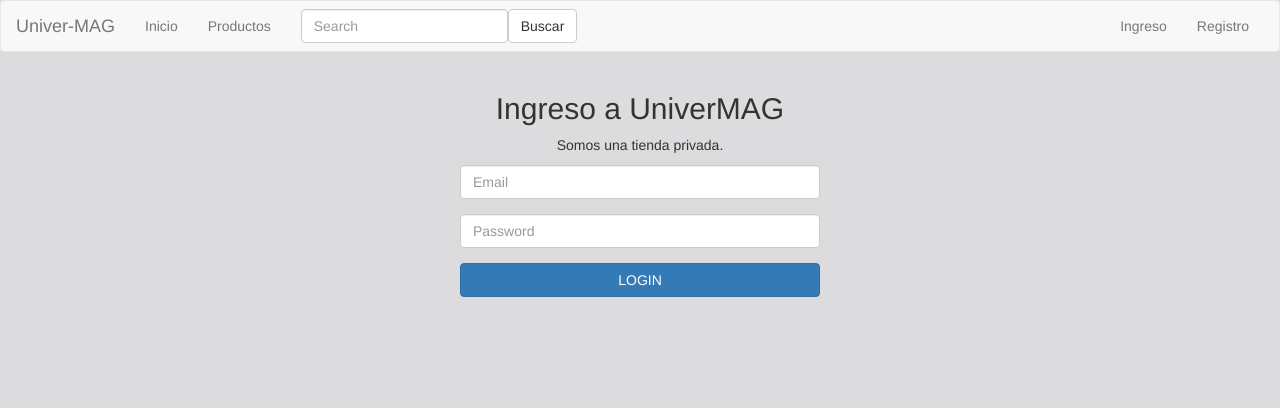
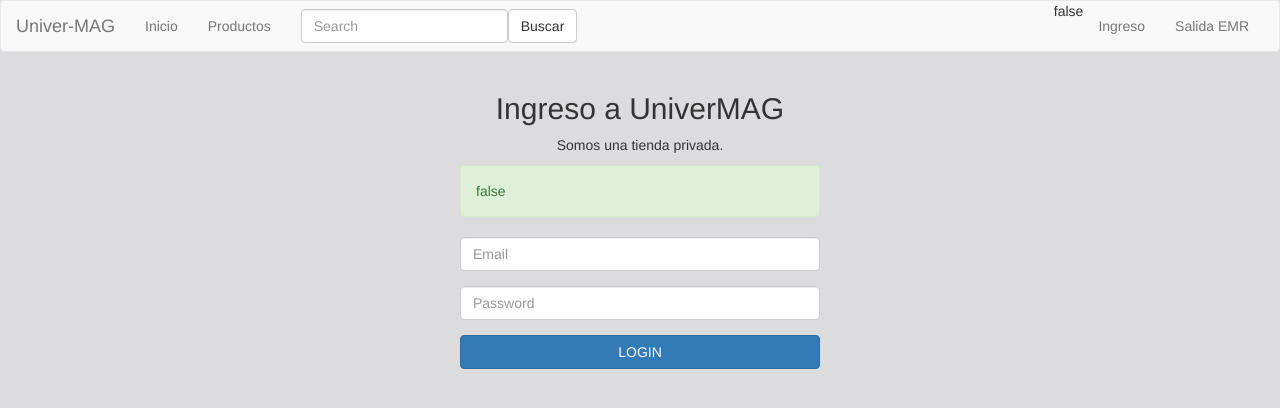
Before and after one commit to maceuge/Angular_Cart, an Angular app: page /login in a window 1280 px wide. Shown: the top 408 px of the page. Built offline with nearby package versions, Linux system fonts and the light colour scheme.

Commit message:
Arreglo de error de login, variable de de session (p1)

```diff
--- a/src/app/app.module.ts
+++ b/src/app/app.module.ts
@@ -1,8 +1,9 @@
 import {NgModule} from '@angular/core';
 import {BrowserModule} from '@angular/platform-browser';
 import {HttpModule} from '@angular/http';
+import {FormsModule} from '@angular/forms';
 import {RouterModule} from '@angular/router';
-import {FormsModule} from '@angular/forms';
+
 
 import {HomeComponent} from './components/home/home.component';
 import {ProductComponent} from './components/product/product.component';
@@ -45,8 +46,8 @@ const routes = [
   imports: [
     BrowserModule,
     HttpModule,
+    FormsModule,
     RouterModule.forRoot(routes),
-    FormsModule
   ],
   bootstrap: [
     HomeComponent
--- a/src/app/components/home/home.component.html
+++ b/src/app/components/home/home.component.html
@@ -22,9 +22,11 @@
         <button type="submit" class="btn btn-default">Buscar</button>
       </form>
       <ul class="nav navbar-nav navbar-right">
-        <li><a *ngIf="!auth.session" routerLink="login">Ingreso</a></li>
-        <li><a *ngIf="auth.session" (click)="logout()">Salir</a></li>
-        <li><a href="">Registro</a></li>
+        <li><p>{{sessionStatus() | json}}</p></li>
+        <li><a href="" *ngIf="!sessionStatus()" routerLink="login">Ingreso</a></li>
+        <li><a href="" *ngIf="sessionStatus()" (click)="logout()">Salir</a></li>
+        <li><a href="" (click)="logout()">Salida EMR</a></li>
+        <!--<li><a href="">Registro</a></li>-->
       </ul>
     </div><!-- /.navbar-collapse -->
   </div><!-- /.container-fluid -->
--- a/src/app/components/home/home.component.ts
+++ b/src/app/components/home/home.component.ts
@@ -10,9 +10,13 @@ import {AuthService} from '../../services/auth.services';
 export class HomeComponent implements OnInit{
   title: string = "Univer-MAG";
 
-  constructor (protected auth: AuthService) {}
+  constructor (private auth: AuthService) {}
 
   ngOnInit () {}
+
+  sessionStatus () {
+    return this.auth.getSession();
+  }
 
   logout () {
     this.auth.logout();
--- a/src/app/components/login/login.component.html
+++ b/src/app/components/login/login.component.html
@@ -3,18 +3,23 @@
     <div class="col-md-4 col-md-offset-4">
       <h2 class="text-center">Ingreso a UniverMAG</h2>
       <p class="text-center">Somos una tienda privada.</p>
-      <form action="" (ngSubmit)="login()" #loginForm="ngForm">
-        <div class="has-error" *ngIf="error">
+
+      <form (ngSubmit)="login()" #loginForm="ngForm">
+        <div class="alert alert-danger" *ngIf="error">
           {{error}}
         </div>
-        <div class="form-group">
-          <input type="text" class="form-control" (ngModule)="user.email" placeholder="Email">
+        <div class="alert alert-success">
+          {{ sessionStatus() | json}}
         </div>
         <div class="form-group">
-          <input type="password" class="form-control" (ngModule)="user.password" placeholder="Password">
+          <input type="text" class="form-control" [(ngModel)]="user.email" name="email" placeholder="Email">
+        </div>
+        <div class="form-group">
+          <input type="password" class="form-control" [(ngModel)]="user.password" name="password" placeholder="Password">
         </div>
         <button class="btn btn-primary btn-block">LOGIN</button>
       </form>
+
     </div>
   </div>
 </div>
--- a/src/app/components/login/login.component.ts
+++ b/src/app/components/login/login.component.ts
@@ -16,6 +16,10 @@ export class AuthComponent {
     this.user = {email: null, password: null}
   }
 
+  sessionStatus () {
+    return this.auth.getSession();
+  }
+
   login () {
     if (!this.auth.login(this.user)) {
       this.error = "La Contraseña es incorrecta";
--- a/src/app/components/product/product.component.ts
+++ b/src/app/components/product/product.component.ts
@@ -29,7 +29,7 @@ export class ProductComponent implements OnInit{
   }
 
   ngOnInit () {
-    this.auth.chekSession();
+    this.auth.checkSession();
     this.getProducts();
   }
 
--- a/src/app/components/welcome/welcome.component.ts
+++ b/src/app/components/welcome/welcome.component.ts
@@ -4,7 +4,8 @@ import {AuthService} from '../../services/auth.services';
 @Component ({
   selector: 'welcome',
   template: `<h2 class="text-center">Bienvenido a UniverMag</h2>
-  <p class="text-center">Una Tienda en donde puedes conseguir todo!</p>`,
+  <p class="text-center">Una Tienda en donde puedes conseguir todo!</p>
+  <p class="text-center">{{getUser() }}</p>`,
   providers: [AuthService]
 })
 
@@ -12,8 +13,13 @@ export class WelcomeComponent implements OnInit {
 
   constructor (private auth: AuthService) {}
 
+  getUser (){
+    let user = this.auth.getUser();
+    return user;
+  }
+
   ngOnInit (){
-    this.auth.chekSession();
+    this.auth.checkSession();
   }
 
 }
--- a/src/app/services/auth.services.ts
+++ b/src/app/services/auth.services.ts
@@ -48,7 +48,7 @@ export class AuthService {
     this.router.navigate(link);
   }
 
-  chekSession () {
+  checkSession () {
     if (localStorage.getItem("user") == null) {
        this.session = false;
        this.redirect();
```
